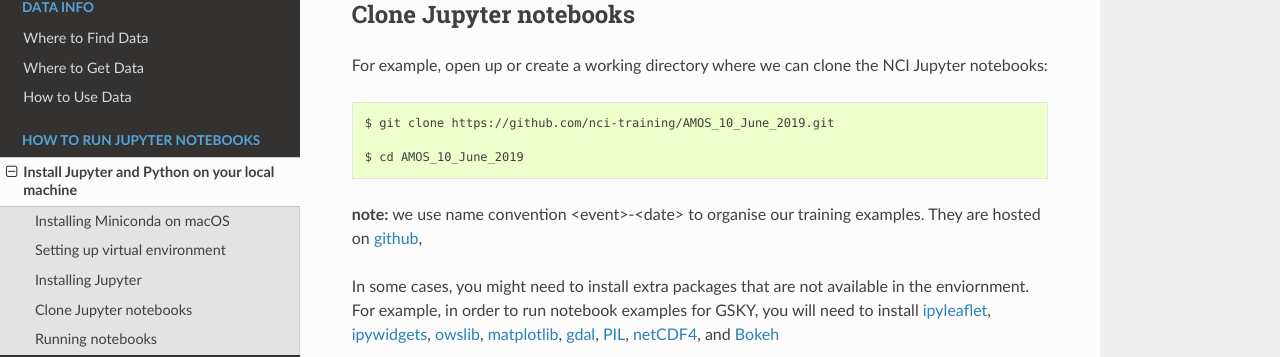
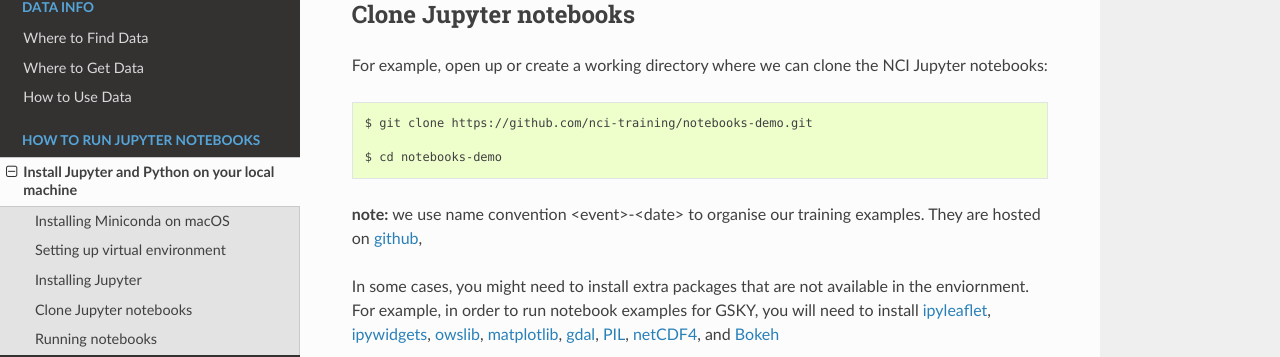
Before and after one commit to nci-training/NCI_data_training, a Sphinx documentation site: the page built from docs/_notebook/prep/install_jupyter.rst, in a window 1280 px wide and 900 px high, scrolled down 1189 px. Shown: the part 144-501 px from the top of the window. Built offline with Sphinx 7.4.7 and the Read the Docs theme 2.0.0, drawn with Linux system fonts in a browser that asks for light colours; pages that are not in the unit, such as notebooks, are missing from menus.

Commit message:
update notebooks

```diff
--- a/docs/_notebook/prep/install_jupyter.rst
+++ b/docs/_notebook/prep/install_jupyter.rst
@@ -55,9 +55,9 @@ Clone Jupyter notebooks
 
 For example, open up or create a working directory where we can clone the NCI Jupyter notebooks::
 
-   $ git clone https://github.com/nci-training/AMOS_10_June_2019.git
+   $ git clone https://github.com/nci-training/notebooks-demo.git
 
-   $ cd AMOS_10_June_2019
+   $ cd notebooks-demo
 
 **note:** we use name convention <event>-<date> to organise our training examples. They are hosted on `github`_,
 
```
Also changed, not shown: docs/_notebook/general/Setup_Pangeo_environment.ipynb, 8 other files.
